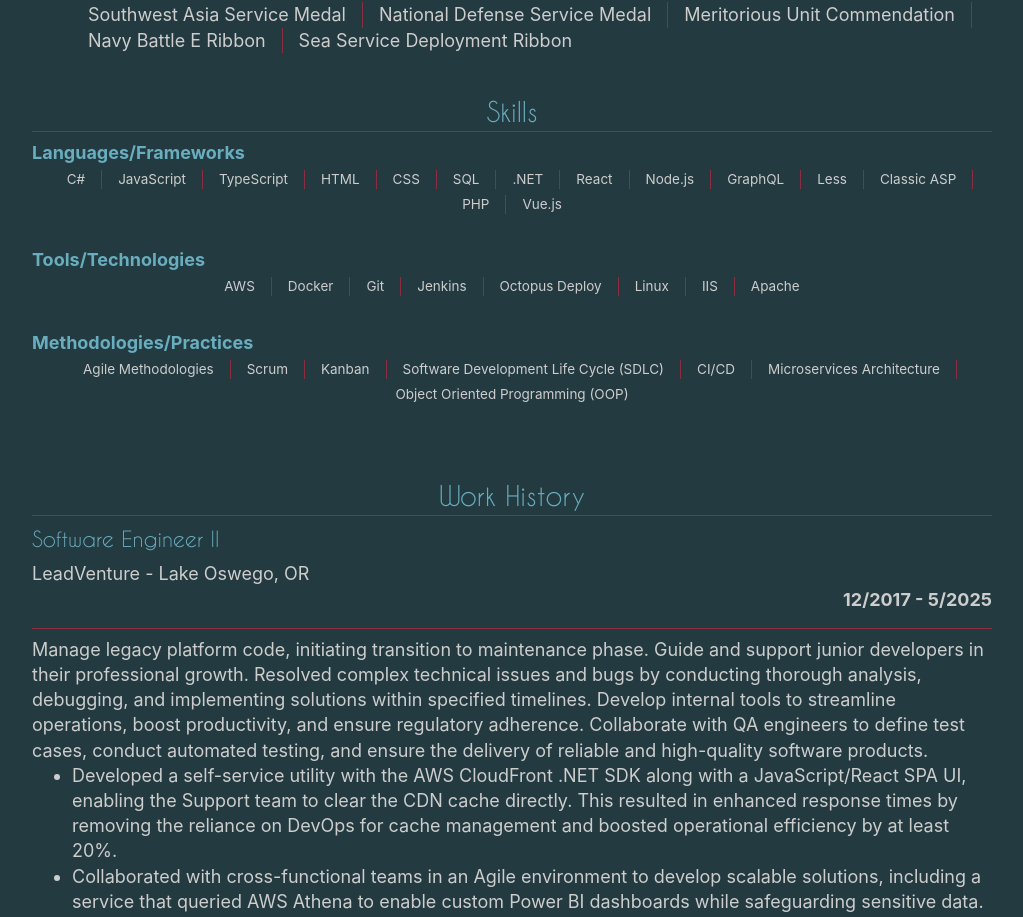
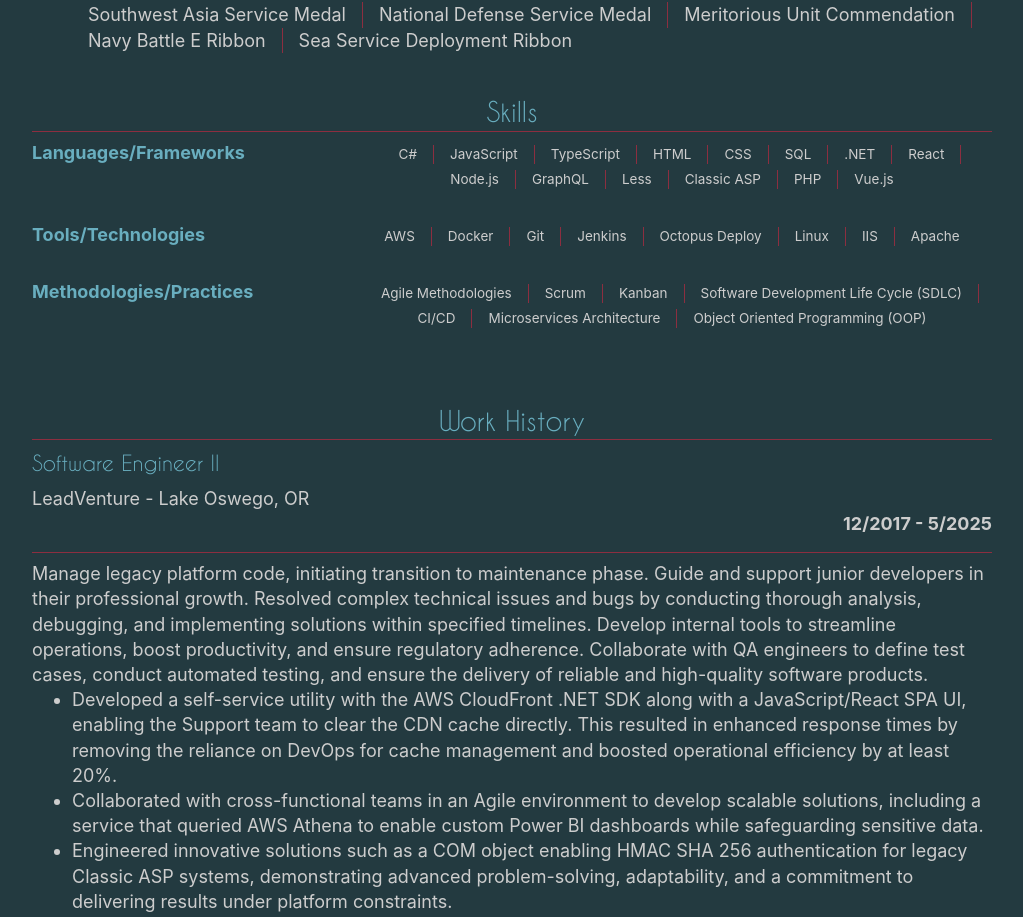
Before and after one commit to pdxchambers/pdxchambers-vue, a Vue app: page /resume in a window 1280 px wide. Shown: the part 965-1882 px from the top of the page, without its empty margins (128-1151 px from the left). Built offline with nearby package versions, Linux system fonts and the light colour scheme; a web font is replaced by a local one.

Commit message:
change grid order for skill list on tablet and desktop

```diff
--- a/src/components/ResumeContent.vue
+++ b/src/components/ResumeContent.vue
@@ -78,6 +78,11 @@
           "skillCat"
           "skillList";
         margin-bottom: 32px;
+        @media (min-width: 576px) {
+          grid-template-areas:
+            "skillCat skillList";
+          grid-template-columns: 1fr 2fr;
+        }
       }
       &--skillCat {
         grid-area: skillCat;
```
